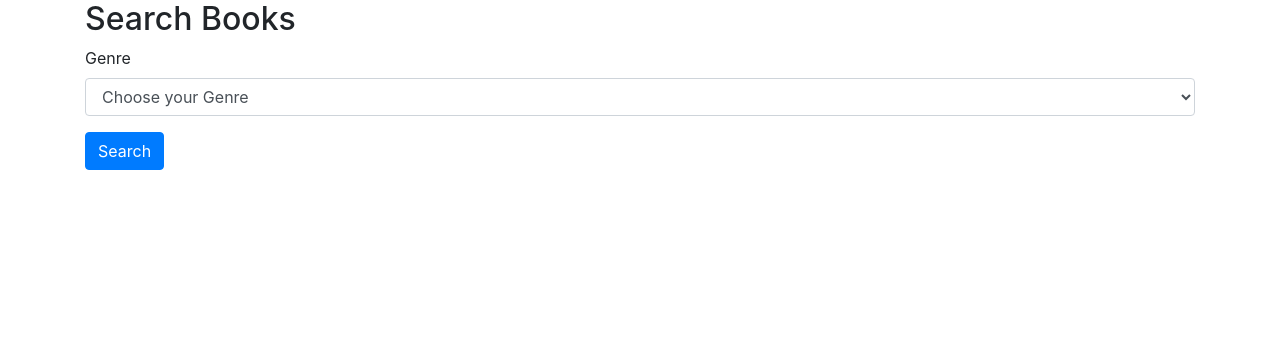
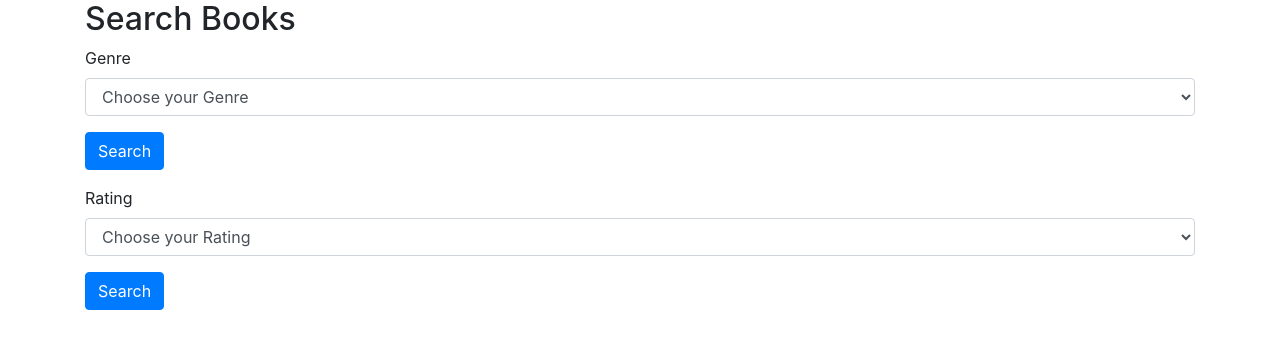
Before and after one commit to Code-Institute-Submissions/flask_book_review, a Flask app: page /search_page/ in a window 1280 px wide. Shown: the part 56-405 px from the top of the page. Run offline with Flask 2, Linux system fonts and the light colour scheme; a database or web service that is not in the repository returns one stand-in record (values such as "Sample title"); some libraries are stand-ins or nearby versions.

Commit message:
Added search for ratings, count for the results has been updated to change wording depending on whether 1 or more results are showh, more details of the book are now shown during the results for the book genre, and a results section has been created for a ratings search

```diff
--- a/templates/search_books.html
+++ b/templates/search_books.html
@@ -10,6 +10,7 @@
     </div>
 </div>
 
+<!-- Dropdown to search genre -->
 <form action="{{ url_for('search_book_function') }}" method="POST">
     <div class="container">
         <div class="row">
@@ -27,19 +28,107 @@
     </div>
 </form>
 
+<!-- Dropdown to search ratings -->
+<form action="{{ url_for('search_book_function') }}" method="POST">
+    <div class="container">
+        <div class="row">
+            <div class="form-group col-sm-12">
+                <label for="rating_value">Rating</label>
+                <select class="form-control" id="rating_value" name="rating_value">
+                    <option value="" disabled selected>Choose your Rating</option>
+                    {% for rating in ratings %}
+                    <option value="{{ rating.rating_value }}">{{ rating.rating_value }}</option>
+                    {% endfor %}
+                </select>
+            </div>
+        </div>
+        <button class="btn btn-primary" type="submit" name="genre_name">Search</button>
+    </div>
+</form>
+
+<!-- Results for genre search -->
 {% if results %}
+<div class='container'>
+    <div class='row'>
+        <div class='col-sm-12 col-md-12'>
+
+            {% if genre_count == 0 %}
+            <p>No results found</p>
+            {% elif genre_count == 1 %}
+            <p>{{genre_count}} recipe available</p>
+            {% else %}
+            <p>{{genre_count}} recipes available</p>
+            {% endif %}
+
+
+            <!-- {% for genre in total_genre %}
+                {% if genre.genre_count == 0 %}
+                    <p>No results found</p>
+                {% elif genre.genre_count == 1 %}
+                    <p>{{genre.genre_count}} {{genre.genre_name}} recipe available</p>
+                {% else %}
+                    <p>hello world</p>
+                {% endif %}
+
+            {% endfor %} -->
+
+        </div>
+    </div>
+</div>
+
 <div class="container">
     <div class="row">
         <div class="col-sm-12">
-            {% if genre_count == 0 %}
-                <p>No results yet</p>
+
+
+                {% for book in results %}
+
+                    <a href="{{ url_for('full_book_details', book_id=book._id)}}">
+                        <p>{{book.book_name|title}}</p>
+                    </a>
+                    <p>by {{book.author_name|title}}</p>
+                    <p>Rating: {{book.rating_value}} <i class="fa fa-star star_rating"></i></p>
+                    <hr>
+                {% endfor %}
+
+        </div>
+    </div>
+</div>
+{% endif %}
+
+<!-- Results for rating search -->
+{% if rating_results %}
+<div class='container'>
+    <div class='row'>
+        <div class='col-sm-12 col-md-12'>
+
+            {% if rating_count == 0 %}
+            <p>No results found</p>
+            {% elif rating_count == 1 %}
+            <p>{{rating_count}} recipe available</p>
             {% else %}
-                {% for book in results %}
-                    <a href="{{ url_for('full_book_details', book_id=book._id) }}"><p>{{book.book_name}}</p>
-                    <p>{{book.author_name}}</p>
-                    <p>{{book.rating_value}}</p></a>
-                {% endfor %}
+            <p>{{rating_count}} recipes available</p>
             {% endif %}
+
+        </div>
+    </div>
+</div>
+
+<div class="container">
+    <div class="row">
+        <div class="col-sm-12">
+
+
+            {% for book in rating_results %}
+
+            <a href="{{ url_for('full_book_details', book_id=book._id)}}">
+                <p>{{book.book_name|title}}</p>
+            </a>
+            <p>by {{book.author_name|title}}</p>
+            <p>Rating: {{book.rating_value}} <i class="fa fa-star star_rating"></i></p>
+            <hr>
+            {% endfor %}
+
         </div>
     </div>
 </div>
```
